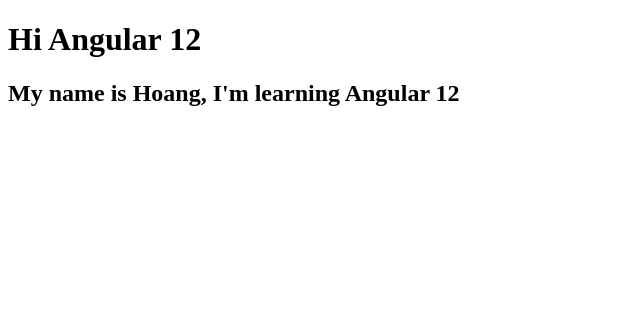
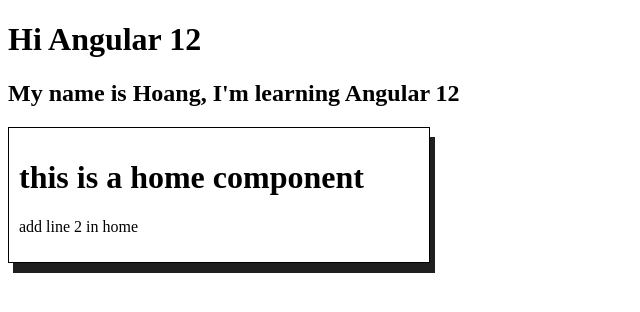
Before and after one commit to daohuyhoang9119/AngularPractice, an Angular app: page / in a window 1280 px wide. Shown: the top 312 px of the page, without its empty margins (0-640 px from the left). Built offline with nearby package versions, Linux system fonts and the light colour scheme.

Commit message:
component

```diff
--- a/src/app/app.component.html
+++ b/src/app/app.component.html
@@ -1,2 +1,3 @@
 <h1>Hi Angular 12</h1>
 <h2>My name is Hoang, I'm learning Angular 12</h2>
+<app-home></app-home>
--- a/src/app/app.module.ts
+++ b/src/app/app.module.ts
@@ -2,10 +2,12 @@ import { NgModule } from '@angular/core';
 import { BrowserModule } from '@angular/platform-browser';
 
 import { AppComponent } from './app.component';
+import { HomeComponent } from './home/home.component';
 
 @NgModule({
   declarations: [
-    AppComponent
+    AppComponent,
+    HomeComponent
   ],
   imports: [
     BrowserModule
--- /dev/null
+++ b/src/app/home/home.component.css
@@ -0,0 +1,6 @@
+.home_component {
+  border: 1px solid black;
+  padding: 10px;
+  box-shadow: 5px 10px rgb(32, 31, 31);
+  width: 400px;
+}
--- /dev/null
+++ b/src/app/home/home.component.html
@@ -0,0 +1,4 @@
+<div class="home_component">
+  <h1>this is a home component</h1>
+  <p>add line 2 in home</p>
+</div>
--- /dev/null
+++ b/src/app/home/home.component.ts
@@ -0,0 +1,12 @@
+import { Component, OnInit } from '@angular/core';
+
+@Component({
+  selector: 'app-home',
+  templateUrl: './home.component.html',
+  styleUrls: ['./home.component.css'],
+})
+export class HomeComponent implements OnInit {
+  constructor() {}
+
+  ngOnInit(): void {}
+}
```
Also changed, not shown: 1 other file (tests, documents, lock files or other folders).
